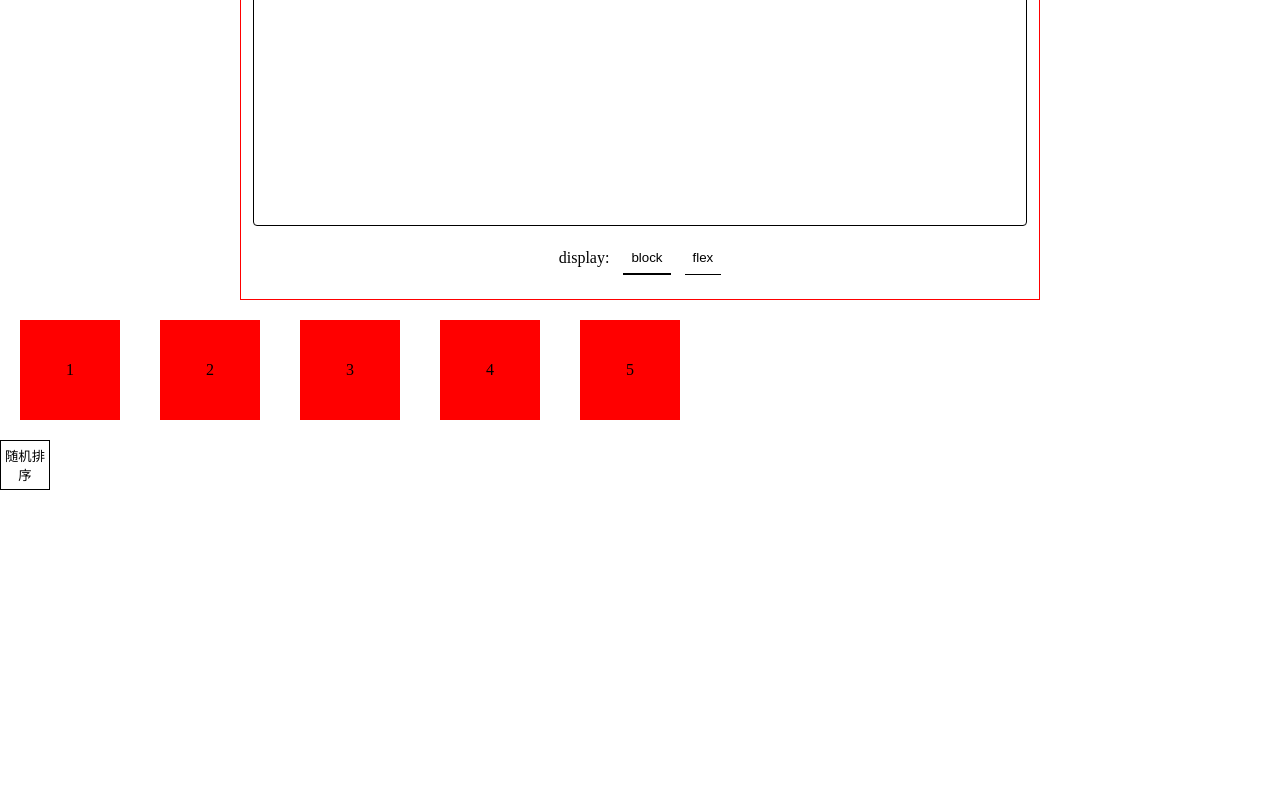
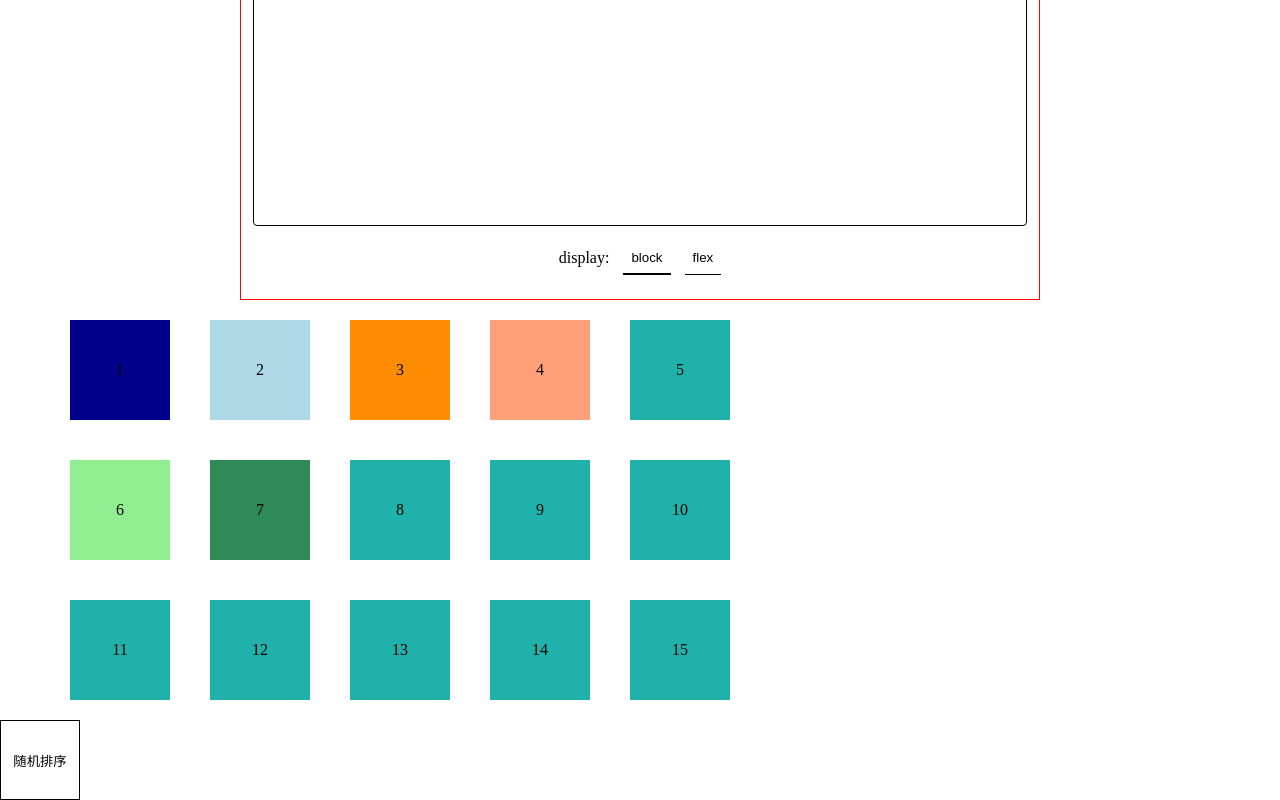
Before and after one commit to aliyuv/css-flex, a React (Vite) app: page /flextypeV in a window 1280 px wide. Shown: the part 385-1185 px from the top of the page. Before the commit the page ends 875 px from the top, so only its background shows below. Built offline with nearby package versions, Linux system fonts and the light colour scheme.

Commit message:
实现多dom下的随机动画

```diff
--- a/src/components/SortLayout.css
+++ b/src/components/SortLayout.css
@@ -5,7 +5,12 @@
 }
 
 .sl-container{
+    width: 100%;
+    max-width: 800px;
     display: flex;
+    justify-content: center;
+    align-items: center;
+    flex-wrap: wrap;
 }
 
 .sl-box{
@@ -17,8 +22,68 @@
     margin: 20px;
     background-color: red;
 }
+
+.sl-box:nth-child(1){
+    background-color: darkblue;
+}
+
+.sl-box:nth-child(2){
+    background-color: lightblue;
+}
+
+.sl-box:nth-child(3){
+    background-color: darkorange;
+}
+
+.sl-box:nth-child(4){
+    background-color: lightsalmon;
+}
+
+.sl-box:nth-child(5){
+    background-color: lightseagreen;
+}
+
+.sl-box:nth-child(6){
+    background-color: lightgreen;
+}
+
+.sl-box:nth-child(7){
+    background-color: seagreen;
+}
+
+.sl-box:nth-child(8){
+    background-color: lightseagreen;
+}
+
+.sl-box:nth-child(9){
+    background-color: lightseagreen;
+}
+
+.sl-box:nth-child(10){
+    background-color: lightseagreen;
+}
+
+.sl-box:nth-child(11){
+    background-color: lightseagreen;
+}
+
+.sl-box:nth-child(12){
+    background-color: lightseagreen;
+}
+
+.sl-box:nth-child(13){
+    background-color: lightseagreen;
+}
+
+.sl-box:nth-child(14){
+    background-color: lightseagreen;
+}
+
+.sl-box:nth-child(15){
+    background-color: lightseagreen;
+}
 .sl-btn{
-    width:50px;
-    height: 50px;
+    width:80px;
+    height: 80px;
     border: 1px solid #000;
 }
--- a/src/components/SortLayout.tsx
+++ b/src/components/SortLayout.tsx
@@ -13,6 +13,8 @@ function SortLayout() {
                 childrenArray.map((item:Element)=>{
                     const rect = item.getBoundingClientRect();
                     item.firstX = rect.left;
+                    item.firstY = rect.top;
+                    item.bgColor = getComputedStyle(item).getPropertyValue('background-color');
                 })
             }
         }
@@ -35,9 +37,16 @@ function SortLayout() {
             childrenArray.map((item)=>{
                 const itemPos = item.getBoundingClientRect();
                 const lastX = itemPos.left;
+                const lastY = itemPos.top;
+                const bgColor = getComputedStyle(item).getPropertyValue('background-color');
                 item.animate([
                     {
-                        transform: `translateX(${item.firstX - lastX}px)`,
+                        transform: `translate(${item.firstX - lastX}px,${item.firstY - lastY}px)`,
+                        backgroundColor: item.bgColor,
+                    },
+                    {
+                        transform: `translate(${0}px,${0}px)`,
+                        backgroundColor: bgColor,
                     }
                 ],{
                     duration: 600,
@@ -52,12 +61,14 @@ function SortLayout() {
             change(container)
             play(container)
         });
+
     }, []);
+
     return (
         <>
             <div className='sl-container' ref={container}>
                 {
-                    [1, 2, 3, 4, 5].map(element => (
+                    [1, 2, 3, 4, 5,6,7,8,9,10,11,12,13,14,15].map(element => (
                         <div key={element} className='sl-box'>{element}</div>
                     ))
                 }
```
